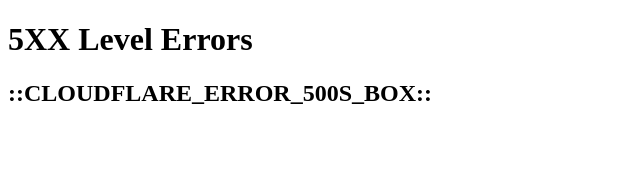
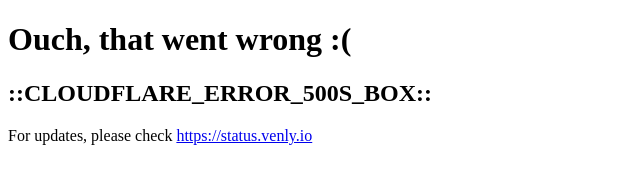
Before and after one commit to ArkaneNetwork/error-pages, a plain HTML site: page 5xx.html in a window 1280 px wide. Shown: the whole page, without its empty margins (0-640 px from the left). Drawn offline with Linux system fonts and the light colour scheme.

Commit message:
small update

```diff
--- a/5xx.html
+++ b/5xx.html
@@ -2,10 +2,11 @@
 <html>
 <head>
   <meta charset="utf-8">
-  <title>5XX Level Errors page</title>
+  <title>Venly 5XX Level Errors page</title>
 </head>
 <body>
-<h1> 5XX Level Errors </h1>
+<h1>Ouch, that went wrong :(</h1>
 <h2>::CLOUDFLARE_ERROR_500S_BOX::</h2>
+<p>For updates, please check <a href="https://status.venly.io">https://status.venly.io</a></p>
 </body>
 </html>
```
